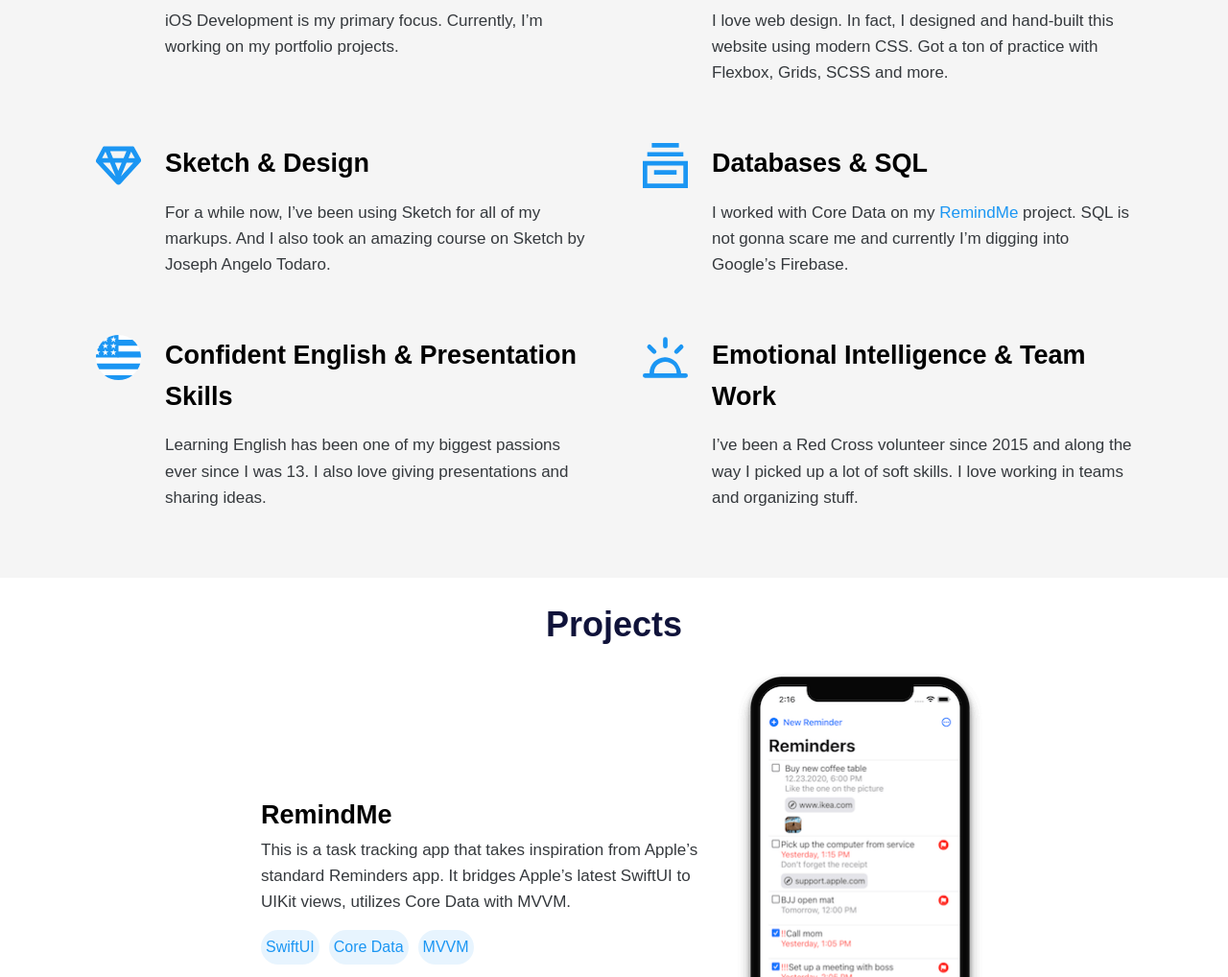
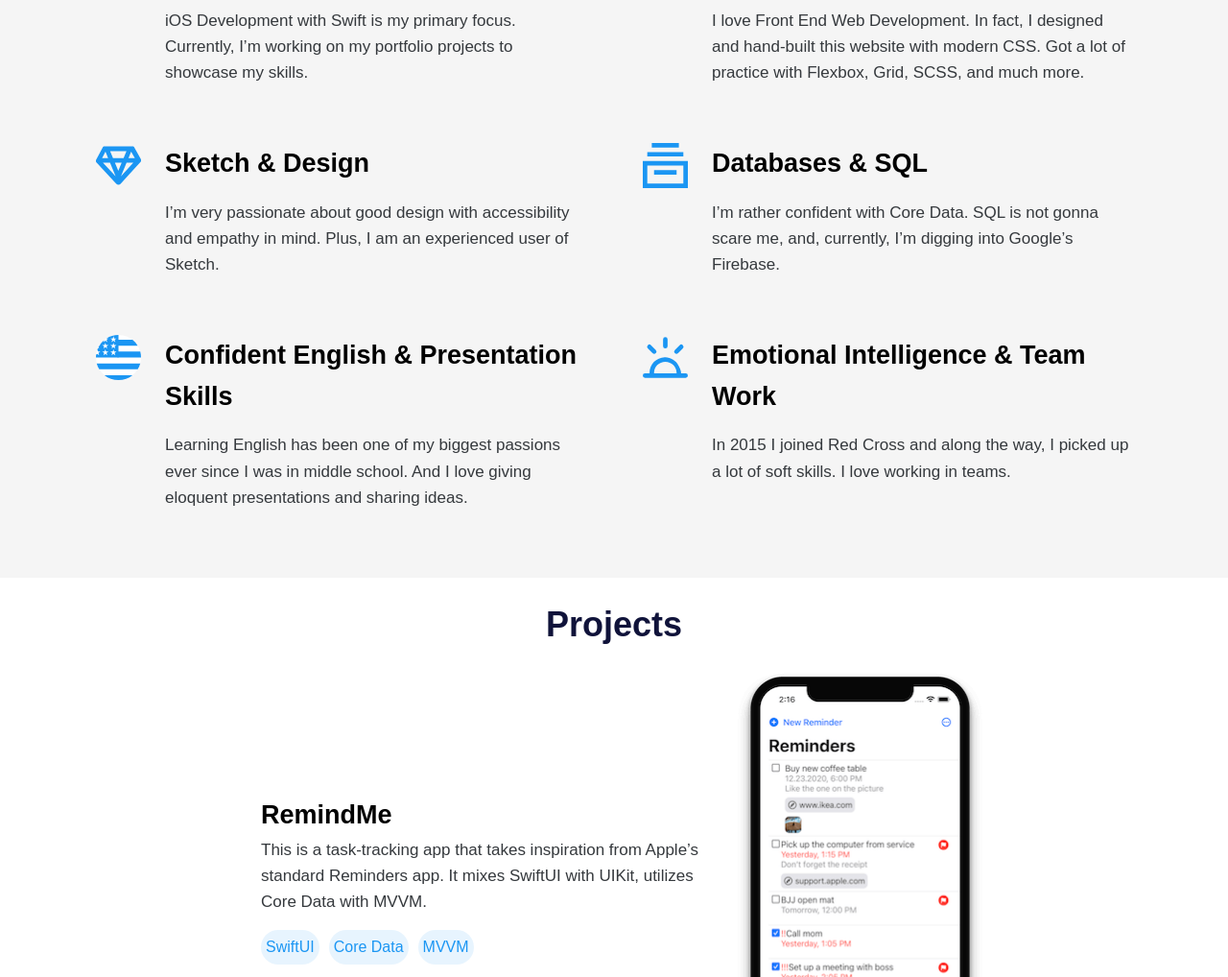
Before and after one commit to genebogdanovich/genebogdanovich.github.io, a website: page index.html in a window 1280 px wide. Shown: the part 836-1854 px from the top of the page at 96% size. Drawn offline with Linux system fonts and the light colour scheme.

Commit message:
Content update.

```diff
--- a/index.html
+++ b/index.html
@@ -73,40 +73,38 @@
         <div class="skill">
             <svg class="skill__icon"><use xlink:href="img/sprite.svg#swift"></use></svg>
             <h3 class="heading-3">Swift & iOS</h3>
-            <p>iOS Development is my primary focus. Currently, I’m working on my portfolio projects.</p>
+            <p>iOS Development with Swift is my primary focus. Currently, I’m working on my portfolio projects to showcase my skills.</p>
         </div>
 
         <div class="skill">
             <svg class="skill__icon"><use xlink:href="img/sprite.svg#html"></use></svg>
             <h3 class="heading-3">HTML & CSS</h3>
-            <p>I love web design. In fact, I designed and hand-built this website using modern CSS.
-                Got a ton of practice with Flexbox, Grids, SCSS and more.</p>
+            <p>I love Front End Web Development. In fact, I designed and hand-built this website with modern CSS. Got a lot of practice with Flexbox, Grid, SCSS, and much more.</p>
         </div>
 
         <div class="skill">
             <svg class="skill__icon"><use xlink:href="img/sprite.svg#sketch"></use></svg>
             <h3 class="heading-3">Sketch & Design</h3>
-            <p>For a while now, I’ve been using Sketch for all of my markups.
-                And I also took an amazing course on Sketch by Joseph Angelo Todaro.</p>
+            <p>I’m very passionate about good design with accessibility and empathy in mind. Plus, I am an experienced user of Sketch.</p>
         </div>
 
         <div class="skill">
             <svg class="skill__icon"><use xlink:href="img/sprite.svg#database"></use></svg>
             <h3 class="heading-3">Databases & SQL</h3>
-            <p>I worked with Core Data on my <a class="anchor" href="https://github.com/genebogdanovich/RemindMe">RemindMe</a> project. SQL is not gonna scare me and currently I’m digging into Google’s Firebase.</p>
+            <p>I’m rather confident with Core Data. SQL is not gonna scare me, and, currently, I’m digging into Google’s Firebase.</p>
         </div>
 
         <div class="skill">
             <svg class="skill__icon"><use xlink:href="img/sprite.svg#usa"></use></svg>
             <h3 class="heading-3">Confident English & Presentation Skills</h3>
-            <p>Learning English has been one of my biggest passions ever since I was 13. I also love giving presentations and sharing ideas.</p>
+            <p>Learning English has been one of my biggest passions ever since I was in middle school.
+                And I love giving eloquent presentations and sharing ideas.</p>
         </div>
 
         <div class="skill">
             <svg class="skill__icon"><use xlink:href="img/sprite.svg#sunset"></use></svg>
             <h3 class="heading-3">Emotional Intelligence & Team Work</h3>
-            <p>I’ve been a Red Cross volunteer since 2015 and along the way I picked up a lot of soft skills.
-                I love working in teams and organizing stuff.</p>
+            <p>In 2015 I joined Red Cross and along the way, I picked up a lot of soft skills. I love working in teams.</p>
         </div>
     </div>
 </section>
@@ -123,8 +121,7 @@
 
             <div class="projects__details">
                 <h3 class="heading-3">RemindMe</h3>
-                <p>This is a task tracking app that takes inspiration from Apple’s standard Reminders app.
-                    It bridges Apple’s latest SwiftUI to UIKit views, utilizes Core Data with MVVM.</p>
+                <p>This is a task-tracking app that takes inspiration from Apple’s standard Reminders app. It mixes SwiftUI with UIKit, utilizes Core Data with MVVM.</p>
 
                 <ul class="projects__tags">
                     <li class="tag">SwiftUI</li>
```
